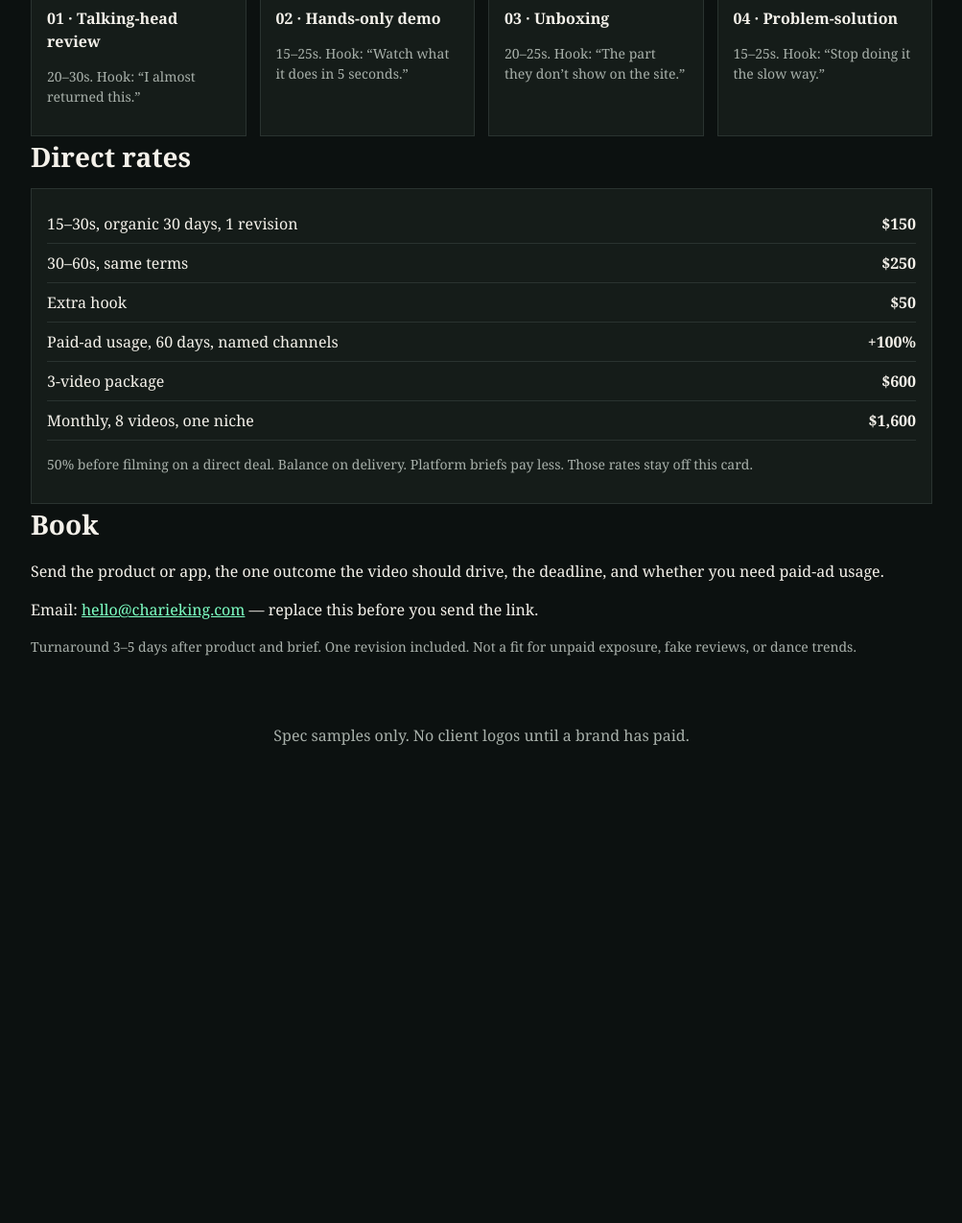
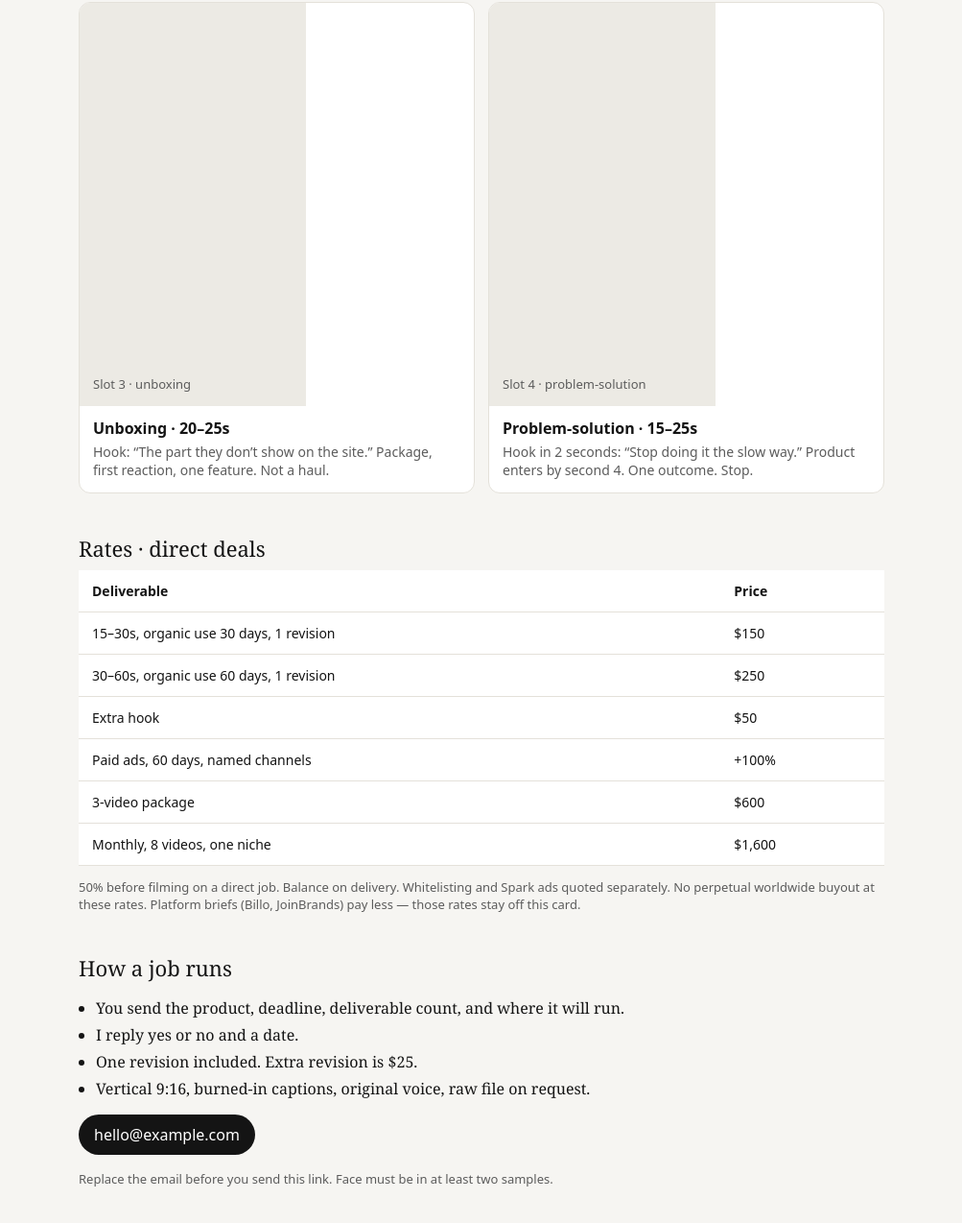
Before and after one commit to Prktik1013/ugc-portfolio, a plain HTML site: page index.html in a window 1280 px wide. Shown: the part 926-2200 px from the top of the page at 96% size, without its empty margins (138-1141 px from the left). Before the commit the page ends 1752 px from the top, so only its background shows below. Drawn offline with Linux system fonts and the light colour scheme.

Commit message:
Add one-page UGC portfolio site

```diff
--- a/index.html
+++ b/index.html
@@ -3,73 +3,75 @@
 <head>
 <meta charset="utf-8">
 <meta name="viewport" content="width=device-width, initial-scale=1">
-<title>Charie King — UGC Creator</title>
-<meta name="description" content="Phone-shot product and app videos for brands. California. Organic use included. Paid ads quoted separately.">
+<title>California UGC — product ads</title>
+<meta name="description" content="15–45 second phone-shot product ads for apps, gadgets, and home. California. Brands buy the video, not the audience.">
 <style>
-:root{--bg:#0c1110;--card:#151c19;--text:#f4f1ea;--muted:#a8b0aa;--mint:#7dffc3;--line:#2a3330}
-*{box-sizing:border-box}body{margin:0;background:var(--bg);color:var(--text);font:16px/1.5 Georgia,serif}
-a{color:var(--mint)}header,main{max-width:980px;margin:0 auto;padding:28px 20px}
-.kicker{letter-spacing:.16em;text-transform:uppercase;font:12px/1 sans-serif;color:var(--mint)}
-h1{font-size:52px;line-height:.95;margin:8px 0 10px}h2{font-size:28px;margin:0 0 12px}
-.sub{color:var(--muted);max-width:620px}nav{display:flex;gap:10px;margin-top:18px;flex-wrap:wrap}
-.btn{border:1px solid var(--mint);color:var(--bg);background:var(--mint);text-decoration:none;padding:10px 14px;font:14px sans-serif}
-.btn.ghost{background:transparent;color:var(--mint)}
-.grid{display:grid;grid-template-columns:repeat(auto-fit,minmax(220px,1fr));gap:14px}
-.card,.slot{background:var(--card);border:1px solid var(--line);padding:16px}
-.slot video,.ph{width:100%;aspect-ratio:9/16;background:#0a0e0d;display:grid;place-items:center;color:var(--muted);border:1px dashed var(--line);margin-bottom:10px}
-.rate{display:flex;justify-content:space-between;border-bottom:1px solid var(--line);padding:8px 0}
-.note{color:var(--muted);font-size:14px}footer{padding:28px 20px 48px;color:var(--muted);text-align:center}
+:root { --bg:#f6f5f2; --ink:#141414; --muted:#5c5c5c; --line:#e4e1da; --mint:#1f7a4d; --card:#fff; }
+* { box-sizing:border-box; }
+body { margin:0; font-family:Georgia, 'Times New Roman', serif; background:var(--bg); color:var(--ink); }
+.wrap { max-width:880px; margin:0 auto; padding:48px 20px 80px; }
+nav { display:flex; justify-content:space-between; align-items:baseline; gap:16px; font-family:system-ui, sans-serif; font-size:13px; letter-spacing:.04em; text-transform:uppercase; }
+a { color:var(--ink); }
+h1 { font-size:42px; line-height:1.05; margin:28px 0 10px; font-weight:500; }
+.lede { font-size:20px; line-height:1.4; max-width:36em; }
+.meta { font-family:system-ui, sans-serif; color:var(--muted); font-size:14px; }
+.grid { display:grid; grid-template-columns:1fr 1fr; gap:14px; margin:28px 0; }
+.slot { background:var(--card); border:1px solid var(--line); border-radius:12px; overflow:hidden; }
+.frame { aspect-ratio:9/16; max-height:420px; background:#eceae4; display:flex; align-items:flex-end; padding:14px; font-family:system-ui, sans-serif; font-size:13px; color:var(--muted); }
+.slot h2 { font-size:16px; margin:12px 14px 4px; font-family:system-ui, sans-serif; }
+.slot p { margin:0 14px 14px; color:var(--muted); font-size:14px; font-family:system-ui, sans-serif; }
+table { width:100%; border-collapse:collapse; background:var(--card); font-family:system-ui, sans-serif; font-size:14px; }
+th, td { text-align:left; padding:12px 14px; border-bottom:1px solid var(--line); }
+th { font-weight:600; }
+section { margin-top:42px; }
+h3 { font-size:22px; font-weight:500; margin-bottom:8px; }
+ul { padding-left:18px; }
+li { margin:6px 0; }
+.note { font-family:system-ui, sans-serif; font-size:13px; color:var(--muted); }
+button, .btn { font-family:system-ui, sans-serif; background:var(--ink); color:#fff; border:0; border-radius:999px; padding:10px 16px; text-decoration:none; display:inline-block; }
+@media (max-width:700px) { .grid { grid-template-columns:1fr; } h1 { font-size:32px; } }
 </style>
 </head>
 <body>
-<header>
-<div class="kicker">UGC creator · California · Pacific Time</div>
-<h1>Charie King</h1>
-<p class="sub">Phone-shot product and app videos brands can run as ads. No follower pitch. Organic use included. Paid ads quoted separately.</p>
-<nav>
-<a class="btn" href="#samples">View samples</a>
-<a class="btn ghost" href="#book">Book a video</a>
-</nav>
-</header>
-<main>
+<div class="wrap">
+<nav><span>California UGC</span><a href="mailto:hello@example.com">Book a video</a></nav>
+<h1>Product ads a brand can run.</h1>
+<p class="lede">15–45 second phone videos. Hook, demo, result. Original voice. No trending audio. You buy the file, not a following.</p>
+<p class="meta">California, US · Pacific Time · reply within 1 business day · turnaround 3–5 days</p>
 <section>
-<h2>What I film</h2>
+<h3>Samples</h3>
+<p class="note">Replace each placeholder with an mp4 named slot-1.mp4 through slot-4.mp4 in this folder, then change the src. Do not send this page until those four files play. Spec work. No client logos until a brand has paid.</p>
 <div class="grid">
-<div class="card"><strong>App demo</strong><p class="note">15–30s. One action, one result. Face plus screen.</p></div>
-<div class="card"><strong>Problem-solution</strong><p class="note">The annoyance first. Product in frame by second four.</p></div>
-<div class="card"><strong>Unboxing</strong><p class="note">Hands only. Open, one feature, stop. Not a haul.</p></div>
-<div class="card"><strong>Hook variations</strong><p class="note">Same product, three openers. This is what media buyers buy.</p></div>
-</div>
-</section>
-<section id="samples">
-<h2>Samples</h2>
-<p class="note">These slots stay empty until the videos exist. Do not send this page with placeholders.</p>
-<div class="grid">
-<article class="slot"><div class="ph">Drop sample-01.mp4</div><strong>01 · Talking-head review</strong><p class="note">20–30s. Hook: “I almost returned this.”</p></article>
-<article class="slot"><div class="ph">Drop sample-02.mp4</div><strong>02 · Hands-only demo</strong><p class="note">15–25s. Hook: “Watch what it does in 5 seconds.”</p></article>
-<article class="slot"><div class="ph">Drop sample-03.mp4</div><strong>03 · Unboxing</strong><p class="note">20–25s. Hook: “The part they don’t show on the site.”</p></article>
-<article class="slot"><div class="ph">Drop sample-04.mp4</div><strong>04 · Problem-solution</strong><p class="note">15–25s. Hook: “Stop doing it the slow way.”</p></article>
+<article class="slot"><div class="frame">Slot 1 · talking-head review</div><h2>Talking-head review · 20–30s</h2><p>Hook: “I almost returned this.” One annoyance, one feature in hand, the result. Face on camera.</p></article>
+<article class="slot"><div class="frame">Slot 2 · hands-only demo</div><h2>Hands-only demo · 15–25s</h2><p>Hook: “Watch what it does in 5 seconds.” Open, use, close-up of the result.</p></article>
+<article class="slot"><div class="frame">Slot 3 · unboxing</div><h2>Unboxing · 20–25s</h2><p>Hook: “The part they don’t show on the site.” Package, first reaction, one feature. Not a haul.</p></article>
+<article class="slot"><div class="frame">Slot 4 · problem-solution</div><h2>Problem-solution · 15–25s</h2><p>Hook in 2 seconds: “Stop doing it the slow way.” Product enters by second 4. One outcome. Stop.</p></article>
 </div>
 </section>
 <section>
-<h2>Direct rates</h2>
-<div class="card">
-<div class="rate"><span>15–30s, organic 30 days, 1 revision</span><strong>$150</strong></div>
-<div class="rate"><span>30–60s, same terms</span><strong>$250</strong></div>
-<div class="rate"><span>Extra hook</span><strong>$50</strong></div>
-<div class="rate"><span>Paid-ad usage, 60 days, named channels</span><strong>+100%</strong></div>
-<div class="rate"><span>3-video package</span><strong>$600</strong></div>
-<div class="rate"><span>Monthly, 8 videos, one niche</span><strong>$1,600</strong></div>
-<p class="note">50% before filming on a direct deal. Balance on delivery. Platform briefs pay less. Those rates stay off this card.</p>
+<h3>Rates · direct deals</h3>
+<table>
+<tr><th>Deliverable</th><th>Price</th></tr>
+<tr><td>15–30s, organic use 30 days, 1 revision</td><td>$150</td></tr>
+<tr><td>30–60s, organic use 60 days, 1 revision</td><td>$250</td></tr>
+<tr><td>Extra hook</td><td>$50</td></tr>
+<tr><td>Paid ads, 60 days, named channels</td><td>+100%</td></tr>
+<tr><td>3-video package</td><td>$600</td></tr>
+<tr><td>Monthly, 8 videos, one niche</td><td>$1,600</td></tr>
+</table>
+<p class="note">50% before filming on a direct job. Balance on delivery. Whitelisting and Spark ads quoted separately. No perpetual worldwide buyout at these rates. Platform briefs (Billo, JoinBrands) pay less — those rates stay off this card.</p>
+</section>
+<section>
+<h3>How a job runs</h3>
+<ul>
+<li>You send the product, deadline, deliverable count, and where it will run.</li>
+<li>I reply yes or no and a date.</li>
+<li>One revision included. Extra revision is $25.</li>
+<li>Vertical 9:16, burned-in captions, original voice, raw file on request.</li>
+</ul>
+<p><a class="btn" href="mailto:hello@example.com">hello@example.com</a></p>
+<p class="note">Replace the email before you send this link. Face must be in at least two samples.</p>
+</section>
 </div>
-</section>
-<section id="book">
-<h2>Book</h2>
-<p>Send the product or app, the one outcome the video should drive, the deadline, and whether you need paid-ad usage.</p>
-<p>Email: <a href="mailto:hello@charieking.com">hello@charieking.com</a> — replace this before you send the link.</p>
-<p class="note">Turnaround 3–5 days after product and brief. One revision included. Not a fit for unpaid exposure, fake reviews, or dance trends.</p>
-</section>
-</main>
-<footer>Spec samples only. No client logos until a brand has paid.</footer>
 </body>
 </html>
```
